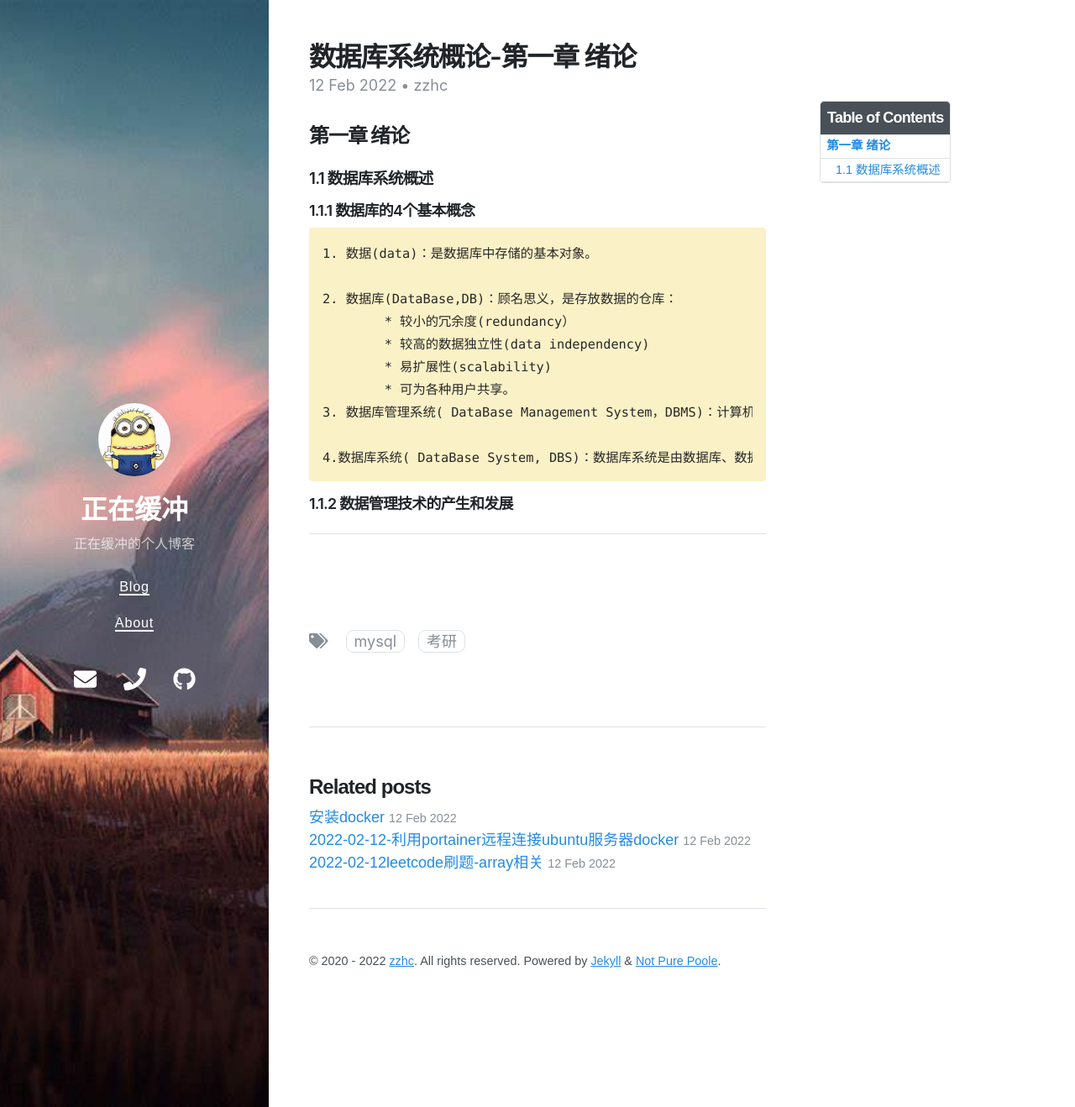
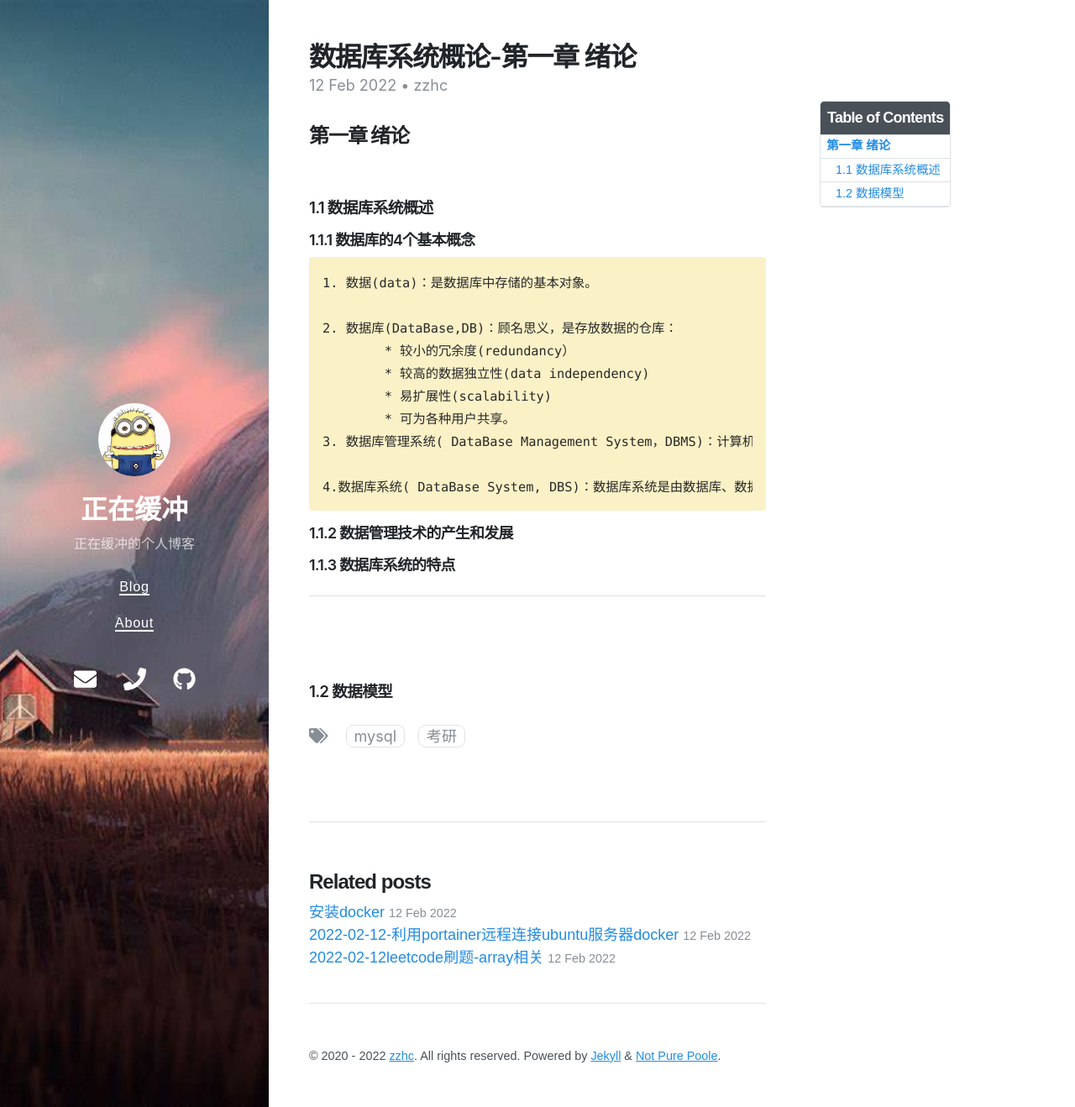
Before and after one commit to Zzhc3321/personal-blog.github.io, a Jekyll site: the page built from _posts/2022-02-12-数据库系统概论-绪论.md, in a window 1280 px wide and 1318 px high. Shown: the whole window at 84% size. Built offline with Jekyll 4.4.1, drawn with Linux system fonts in a browser that asks for light colours; nearby versions of some CDN libraries.

Commit message:
修改文件: _posts/2022-02-12-数据库系统概论-绪论.md

```diff
--- a/_posts/2022-02-12-数据库系统概论-绪论.md
+++ b/_posts/2022-02-12-数据库系统概论-绪论.md
@@ -9,7 +9,7 @@ author: zzhc
 ---
 
 ## **第一章 绪论**
-
+<br>
 
 ### 1.1 数据库系统概述
 
@@ -27,15 +27,10 @@ author: zzhc
 
 #### 1.1.2 数据管理技术的产生和发展
 
-
-
-
-
-
-
-
+#### 1.1.3 数据库系统的特点
 
 ***
 
 <br>
 <br>
+### 1.2 数据模型
```
